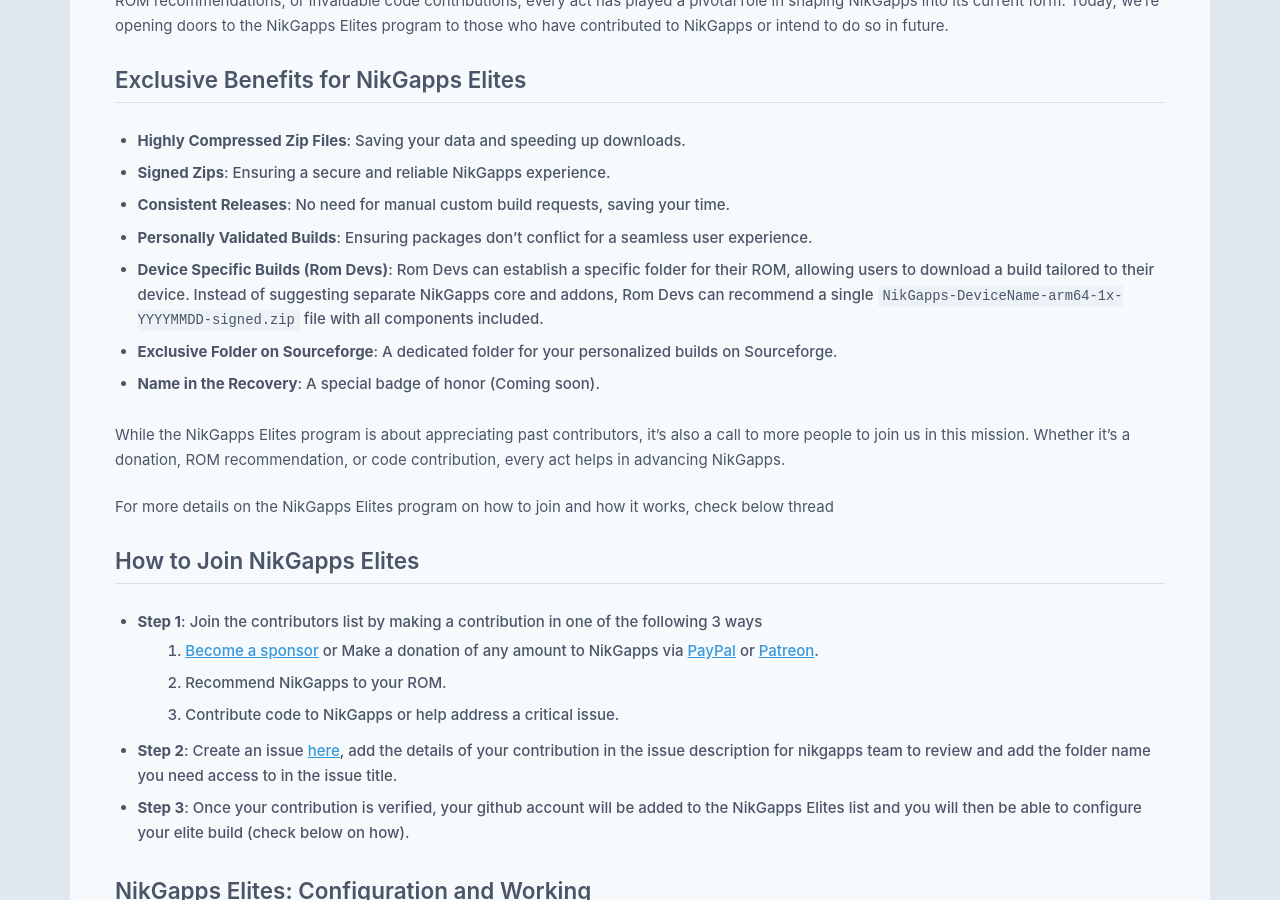
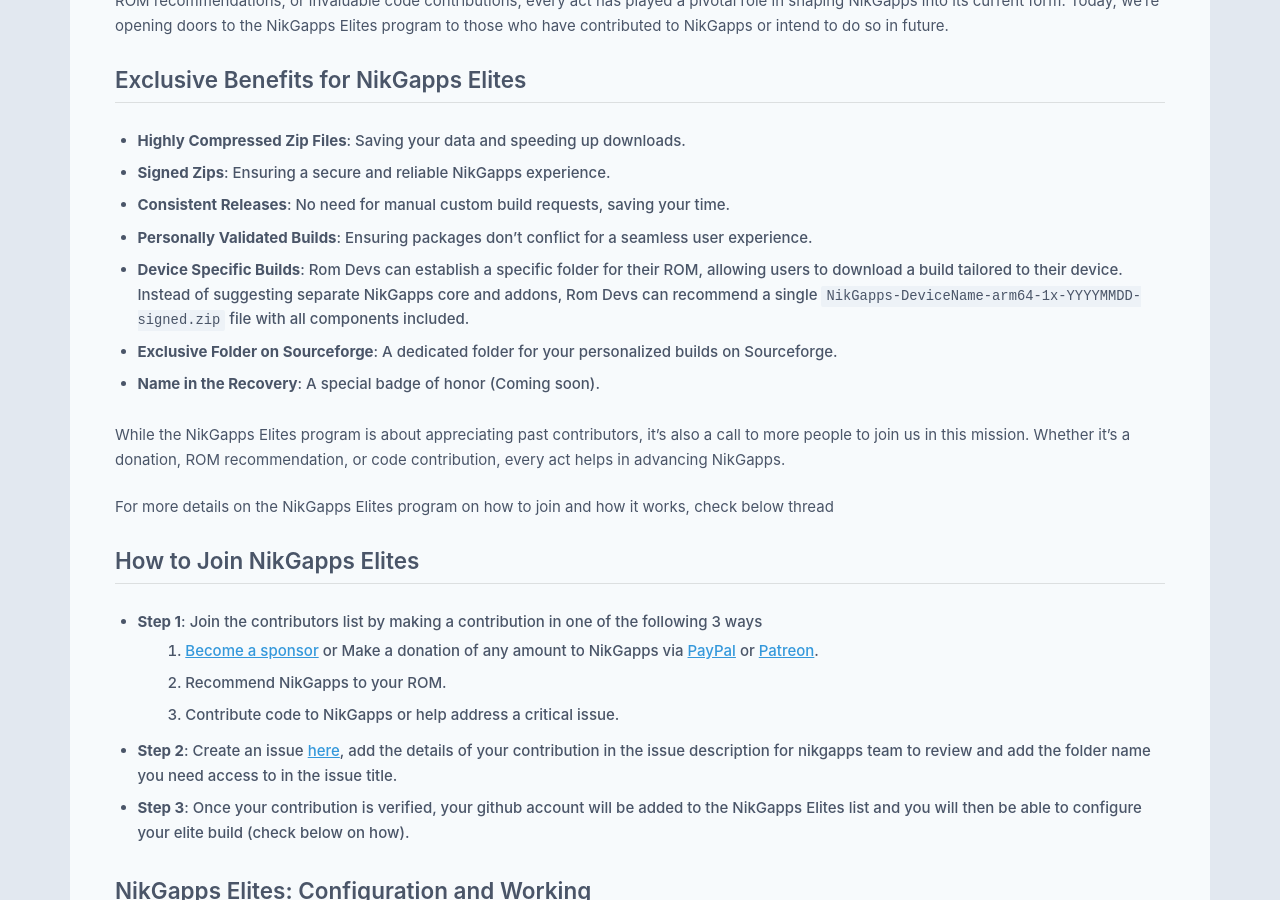
Before and after one commit to nikgapps/nikgapps.github.io, a Jekyll site: the page built from _posts/2023-06-08-NikGapps-Elites.md, in a window 1280 px wide and 900 px high, scrolled down 783 px. Built offline with Jekyll 4.4.1, drawn with Linux system fonts in a browser that asks for light colours; some web fonts are replaced.

Commit message:
Clean the benefits

```diff
--- a/_posts/2023-06-08-NikGapps-Elites.md
+++ b/_posts/2023-06-08-NikGapps-Elites.md
@@ -23,7 +23,7 @@
 - **Signed Zips**: Ensuring a secure and reliable NikGapps experience.
 - **Consistent Releases**: No need for manual custom build requests, saving your time.
 - **Personally Validated Builds**: Ensuring packages don’t conflict for a seamless user experience.
-- **Device Specific Builds (Rom Devs)**: Rom Devs can establish a specific folder for their ROM, allowing users to download a build tailored to their device. Instead of suggesting separate NikGapps core and addons, Rom Devs can recommend a single `NikGapps-DeviceName-arm64-1x-YYYYMMDD-signed.zip` file with all components included.
+- **Device Specific Builds**: Rom Devs can establish a specific folder for their ROM, allowing users to download a build tailored to their device. Instead of suggesting separate NikGapps core and addons, Rom Devs can recommend a single `NikGapps-DeviceName-arm64-1x-YYYYMMDD-signed.zip` file with all components included.
 - **Exclusive Folder on Sourceforge**: A dedicated folder for your personalized builds on Sourceforge.
 - **Name in the Recovery**: A special badge of honor (Coming soon).
 
```
